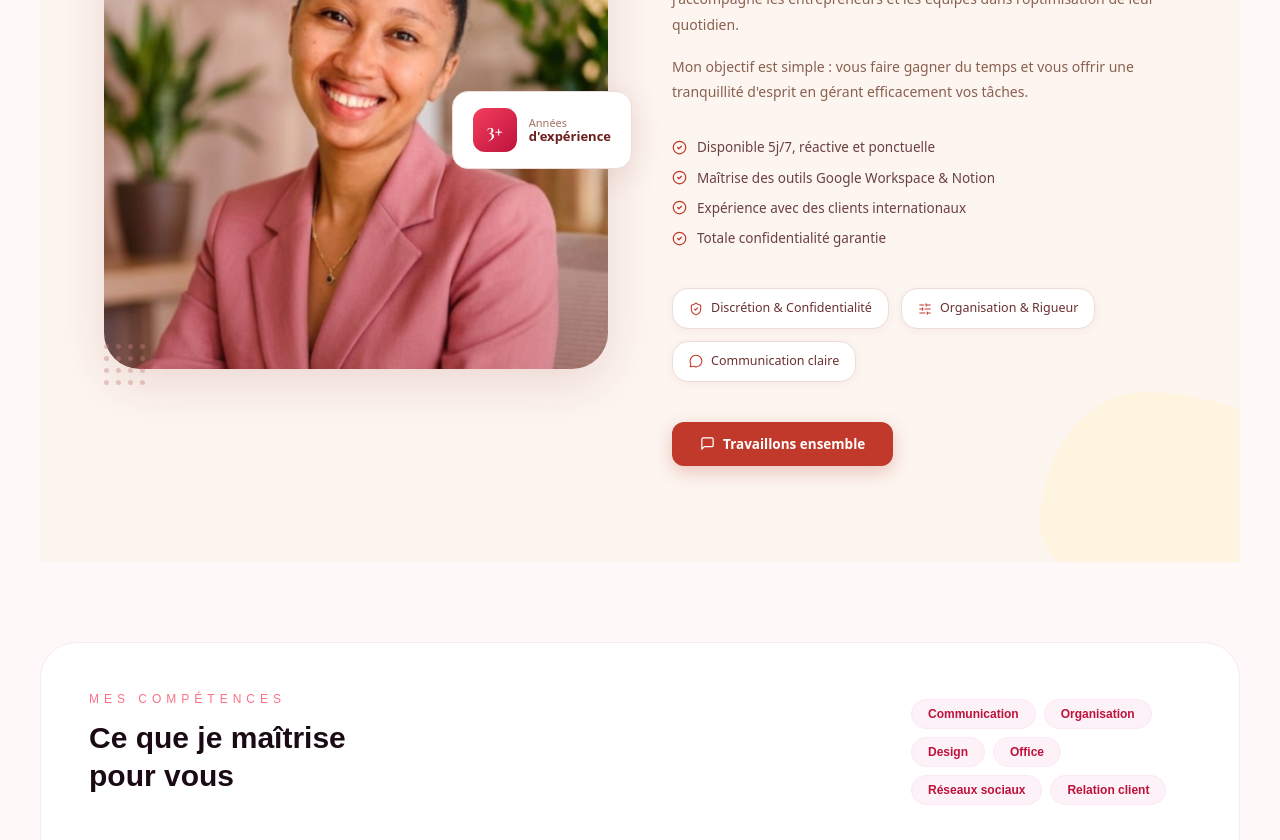
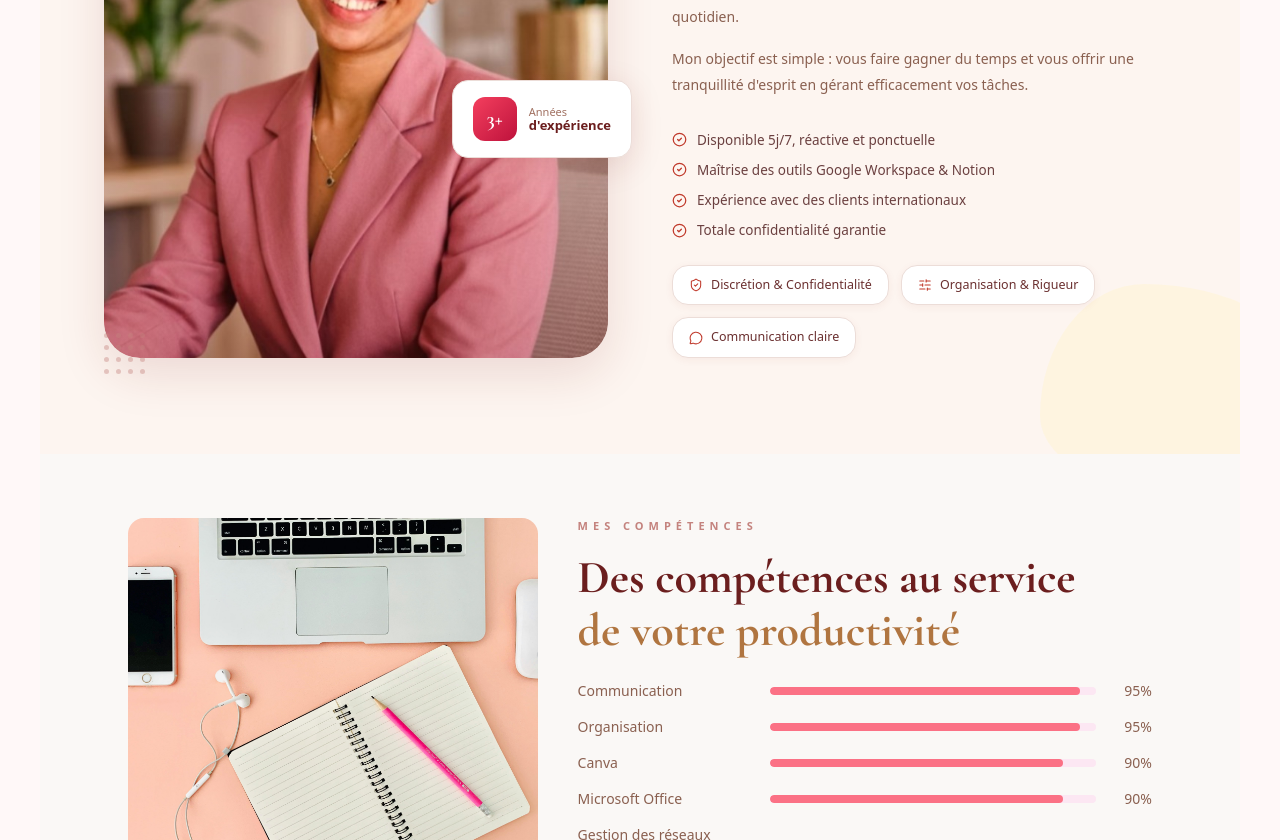
Before and after one commit to EzekielaHarisoa/VirtualAssistantePortfolio, a React (Vite) app: page / in a window 1280 px wide. Shown: the part 1960-2800 px from the top of the page. Built offline with nearby package versions, Linux system fonts and the light colour scheme.

Commit message:
style: UI Service perorme

```diff
--- a/src/components/About.jsx
+++ b/src/components/About.jsx
@@ -33,11 +33,13 @@ export default function About() {
 
           {/* photo */}
           <div className="relative rounded-[36px] overflow-hidden shadow-[0_16px_48px_rgba(120,30,20,0.13)]">
-            <img
-              src={mimibien}
-              alt="Alexandra"
-              className="w-full h-[500px] object-cover object-top"
-            />
+           <div className="relative rounded-[36px] overflow-hidden shadow-[0_16px_48px_rgba(120,30px,20px,0.13)] h-full min-h-[520px]">
+              <img
+                src={mimibien}
+                alt="Alexandra"
+                className="w-full h-full object-cover object-top"
+              />
+           </div>
             <div className="absolute inset-0 bg-gradient-to-t from-[#6b1e1e]/20 via-transparent to-transparent" />
           </div>
 
@@ -55,9 +57,6 @@ export default function About() {
             </div>
           </div>
 
-
-
-          {/* Points décoratifs */}
           <div className="absolute -bottom-4 left-0 grid grid-cols-4 gap-[7px] opacity-40 pointer-events-none">
             {Array.from({ length: 16 }).map((_, i) => (
               <div key={i} className="w-[5px] h-[5px] rounded-full bg-[#c4837e]" />
@@ -83,7 +82,7 @@ export default function About() {
           </h2>
 
           {/* Séparateur */}
-          <div className="flex items-center gap-3 mb-6">
+          <div className="flex items-center gap-3 mb-4">
             <div className="h-[2px] w-10 bg-gradient-to-r from-[#c0392b] to-[#e08070] rounded-full" />
             <div className="h-[2px] w-3 bg-[#e0c0b8] rounded-full" />
           </div>
@@ -98,7 +97,7 @@ export default function About() {
             une tranquillité d&apos;esprit en gérant efficacement vos tâches.
           </p>
 
-          <ul className="space-y-2.5 mb-10">
+          <ul className="space-y-2.5 mb-6">
             {checklist.map((item) => (
               <li key={item} className="flex items-center gap-2.5">
                 <CheckCircle2 size={15} className="text-[#c0392b] shrink-0" strokeWidth={2} />
@@ -108,7 +107,7 @@ export default function About() {
           </ul>
 
           {/* Traits / Pills */}
-          <div className="flex flex-wrap gap-3 mb-10">
+          <div className="flex flex-wrap gap-3 ">
             {traits.map(({ icon: Icon, label }) => (
               <div
                 key={label}
@@ -120,13 +119,7 @@ export default function About() {
             ))}
           </div>
 
-          {/* CTA */}
-          <button className="flex items-center gap-2 bg-[#c0392b] hover:bg-[#a93226] transition-colors text-white font-sans font-semibold text-[13.5px] px-7 py-3 rounded-xl border-0 cursor-pointer shadow-[0_6px_18px_rgba(180,50,30,0.25)]">
-            <svg width="15" height="15" viewBox="0 0 24 24" fill="none" stroke="currentColor" strokeWidth="2" strokeLinecap="round" strokeLinejoin="round">
-              <path d="M21 15a2 2 0 0 1-2 2H7l-4 4V5a2 2 0 0 1 2-2h14a2 2 0 0 1 2 2z"/>
-            </svg>
-            Travaillons ensemble
-          </button>
+
         </div>
 
       </div>
--- a/src/components/Projects.jsx
+++ b/src/components/Projects.jsx
@@ -1,50 +1,178 @@
+import { useRef, useEffect } from "react";
+
 const projects = [
   {
     title: "Gestion administrative",
-    image:
-      "https://images.unsplash.com/photo-1516321318423-f06f85e504b3?q=80&w=1200&auto=format&fit=crop",
+    description: "Organisation, suivi de dossiers, rédaction de documents professionnels.",
+    tag: "Admin",
+    image: "https://images.unsplash.com/photo-1516321318423-f06f85e504b3?q=80&w=1200&auto=format&fit=crop",
   },
   {
     title: "Gestion réseaux sociaux",
-    image:
-      "https://images.unsplash.com/photo-1516321497487-e288fb19713f?q=80&w=1200&auto=format&fit=crop",
+    description: "Création de contenu, planning éditorial, animation de communauté.",
+    tag: "Social Media",
+    image: "https://images.unsplash.com/photo-1516321497487-e288fb19713f?q=80&w=1200&auto=format&fit=crop",
   },
   {
     title: "Suivi & Reporting",
-    image:
-      "https://images.unsplash.com/photo-1551288049-bebda4e38f71?q=80&w=1200&auto=format&fit=crop",
+    description: "Tableaux de bord, rapports hebdomadaires, analyse de performance.",
+    tag: "Reporting",
+    image: "https://images.unsplash.com/photo-1551288049-bebda4e38f71?q=80&w=1200&auto=format&fit=crop",
+  },
+  {
+    title: "Gestion administrative",
+    description: "Organisation, suivi de dossiers, rédaction de documents professionnels.",
+    tag: "Admin",
+    image: "https://images.unsplash.com/photo-1516321318423-f06f85e504b3?q=80&w=1200&auto=format&fit=crop",
+  },
+  {
+    title: "Gestion réseaux sociaux",
+    description: "Création de contenu, planning éditorial, animation de communauté.",
+    tag: "Social Media",
+    image: "https://images.unsplash.com/photo-1516321497487-e288fb19713f?q=80&w=1200&auto=format&fit=crop",
+  },
+  {
+    title: "Suivi & Reporting",
+    description: "Tableaux de bord, rapports hebdomadaires, analyse de performance.",
+    tag: "Reporting",
+    image: "https://images.unsplash.com/photo-1551288049-bebda4e38f71?q=80&w=1200&auto=format&fit=crop",
   },
 ];
 
 export default function Projects() {
+  const trackRef = useRef(null);
+
+  useEffect(() => {
+    const track = trackRef.current;
+    if (!track) return;
+
+    let animId;
+    let paused = false;
+    let pos = 0;
+    const speed = 0.5;
+
+    const step = () => {
+      if (!paused) {
+        pos += speed;
+        const half = track.scrollWidth / 2;
+        if (pos >= half) pos = 0;
+        track.style.transform = `translateX(-${pos}px)`;
+      }
+      animId = requestAnimationFrame(step);
+    };
+
+    animId = requestAnimationFrame(step);
+
+    const pause = () => { paused = true; };
+    const resume = () => { paused = false; };
+
+    track.addEventListener("mouseenter", pause);
+    track.addEventListener("mouseleave", resume);
+
+    return () => {
+      cancelAnimationFrame(animId);
+      track.removeEventListener("mouseenter", pause);
+      track.removeEventListener("mouseleave", resume);
+    };
+  }, []);
+
   return (
-    <section className="py-20">
-      <p className="uppercase tracking-[5px] text-sm text-rose-400 mb-4">
+    <section className="py-24 overflow-hidden">
+
+      {/* En-tête */}
+      <div className="px-6 flex flex-col md:flex-row md:items-end justify-between gap-6 mb-14">
+        <div>
+          <p className="uppercase tracking-[5px] text-[11px] font-semibold font-sans text-[#c4837e] mb-4">
             Projets récents
           </p>
+         <h2
+            className="text-[clamp(28px,4vw,46px)] font-bold text-[#6b1e1e] leading-[1.15] mb-6"
+            style={{ fontFamily: "'Cormorant Garamond', Georgia, serif" }}
+          >            Quelques<br />
+           <span className="text-[#b07540]">réalisations</span>
+          </h2>
+        </div>
+        <div className="flex items-center gap-3 bg-pink-50 border border-pink-100 rounded-2xl px-5 py-3 self-start md:self-auto">
+          <span className="text-3xl font-bold text-rose-400">3</span>
+          <span className="text-sm text-gray-400 leading-tight">
+            projets<br />réalisés
+          </span>
+        </div>
+      </div>
 
-      <h2 className="text-5xl font-bold mb-12">
-        Quelques réalisations
-      </h2>
+      {/* Carrousel */}
+      <div className="relative w-full overflow-hidden">
+        {/* Fondu bords gauche et droit */}
+        <div className="absolute left-0 top-0 bottom-0 w-20 z-10 pointer-events-none"
+          style={{ background: "linear-gradient(to right, #faf8f6, transparent)" }} />
+        <div className="absolute right-0 top-0 bottom-0 w-20 z-10 pointer-events-none"
+          style={{ background: "linear-gradient(to left, #faf8f6, transparent)" }} />
 
-      <div className="grid md:grid-cols-2 lg:grid-cols-3 gap-8">
-        {projects.map((project) => (
         <div
-            key={project.title}
-            className="bg-white rounded-[35px] overflow-hidden border border-pink-100 shadow-sm hover:-translate-y-2 transition"
+          ref={trackRef}
+          className="flex gap-6 w-max py-4"
+          style={{ willChange: "transform" }}
         >
+          {projects.map((project, i) => (
+            <div
+              key={i}
+              className="group relative bg-white rounded-[28px] overflow-hidden border border-pink-100 flex-shrink-0 w-[320px] flex flex-col shadow-sm hover:-translate-y-2 transition-transform duration-300"
+            >
+              {/* Image */}
+              <div className="relative overflow-hidden h-52">
                 <img
                   src={project.image}
                   alt={project.title}
-              className="h-64 w-full object-cover"
+                  className="w-full h-full object-cover transition-transform duration-700 group-hover:scale-105"
                 />
+                <div className="absolute inset-0 bg-rose-900/0 group-hover:bg-rose-900/20 transition-all duration-500" />
+                <span
+                   className=" font-sans absolute top-4 left-4 bg-rose-100/90 backdrop-blur-sm text-[#c0392b] text-[10px] font-semibold uppercase tracking-widest px-3 py-1.5 rounded-full border border-rose-100">
+                  {project.tag}
+                </span>
+                <span className="absolute top-4 right-4 w-8 h-8 rounded-full bg-rose-400/60 text-rose-100/90 text-xs font-bold flex items-center justify-center">
+                  {String((i % 3) + 1).padStart(2, "0")}
+                </span>
+              </div>
 
-            <div className="p-6">
-              <h3 className="text-xl font-bold">{project.title}</h3>
+              {/* Contenu */}
+              <div className="p-5 flex flex-col flex-1">
+                <h3
+                  className="font-bold text-[18px] text-[#5a1a1a] mb-2 leading-tight"
+                  style={{ fontFamily: "'Cormorant Garamond', Georgia, serif" }}
+                >
+                  {project.title}
+                </h3>
+                <p className="font-sans text-[13px] text-[#8a6050] leading-[1.7]">
+                  {project.description}
+                </p>
+                <div className="flex items-center justify-between mt-4 pt-4 border-t border-pink-50">
+                  <div className="flex gap-1">
+                    <span className="w-2 h-2 rounded-full bg-rose-300" />
+                    <span className="w-2 h-2 rounded-full bg-rose-200" />
+                    <span className="w-2 h-2 rounded-full bg-rose-100" />
+                  </div>
+                  <button className="text-xs font-semibold text-rose-400/60 hover:text-rose-600 flex items-center gap-1 transition-colors">
+                    Voir plus
+                    <svg className="w-3.5 h-3.5" fill="none" viewBox="0 0 24 24" stroke="currentColor" strokeWidth={2}>
+                      <path strokeLinecap="round" strokeLinejoin="round" d="M9 5l7 7-7 7" />
+                    </svg>
+                  </button>
+                </div>
               </div>
             </div>
           ))}
         </div>
+      </div>
+
+      {/* Séparateur */}
+      <div className="px-6 mt-14 flex items-center gap-4">
+        <div className="flex-1 h-px bg-pink-100" />
+        <span className="text-xs text-rose-300 font-medium uppercase tracking-widest">
+          Et bien plus à venir
+        </span>
+        <div className="flex-1 h-px bg-pink-100" />
+      </div>
     </section>
   );
 }
--- a/src/components/Services.jsx
+++ b/src/components/Services.jsx
@@ -171,7 +171,7 @@ export default function Services() {
                   {service.desc}
                 </p>
 
-                {/* Lien discret */}
+                {/* Lien  */}
                 <div
                   className="flex items-center gap-1.5 mt-5 transition-all duration-200"
                   style={{ opacity: isHovered ? 1 : 0, transform: isHovered ? "translateX(0)" : "translateX(-6px)" }}
--- a/src/components/Skills.jsx
+++ b/src/components/Skills.jsx
@@ -1,71 +1,57 @@
 import { useEffect, useState } from "react";
-import photo from "../assets/mimibien.jpeg";
+import photo from "../assets/desktop.jpg";
 
 const skills = [
-  { name: "Communication", value: 95, icon: "💬" },
-  { name: "Organisation", value: 95, icon: "✅" },
-  { name: "Canva", value: 90, icon: "🎨" },
-  { name: "Microsoft Office", value: 90, icon: "📄" },
-  { name: "Gestion réseaux sociaux", value: 85, icon: "📲" },
-  { name: "Relation client", value: 90, icon: "🤝" },
-];
-
-const tags = [
-  "Communication", "Organisation", "Design",
-  "Office", "Réseaux sociaux", "Relation client"
+  { name: "Communication", value: 95 },
+  { name: "Organisation", value: 95 },
+  { name: "Canva", value: 90 },
+  { name: "Microsoft Office", value: 90 },
+  { name: "Gestion des réseaux sociaux", value: 85 },
+  { name: "Relation client", value: 90 },
 ];
 
 export default function Skills() {
   const [animated, setAnimated] = useState(false);
 
   useEffect(() => {
-    const timer = setTimeout(() => setAnimated(true), 300);
+    const timer = setTimeout(() => setAnimated(true), 400);
     return () => clearTimeout(timer);
   }, []);
 
   return (
-    <section className="py-20">
-      <div className="bg-white rounded-[36px] p-12 border border-pink-100">
+    <section className="bg-[#faf8f6] py-16 px-8">
+      <div className="max-w-5xl mx-auto flex flex-col md:flex-row items-stretch gap-10">
 
-        {/* Top : titre + tag cloud */}
-        <div className="flex flex-wrap items-start justify-between gap-6 mb-10">
-          <div>
-            <p className="uppercase tracking-[5px] text-xs text-rose-400 mb-3">
+        {/*  gauche  */}
+        <div className="w-[100%] md:w-[40%] rounded-2xl overflow-hidden">
+          <img
+            src={photo}
+            alt="Espace de travail"
+            className="w-full h-full object-cover"
+          />
+        </div>
+
+        {/*  droite */}
+        <div className="flex-1 flex flex-col justify-center">
+          <p className="uppercase tracking-[5px] text-[11px] font-semibold font-sans text-[#c4837e] mb-4">
             Mes compétences
           </p>
-            <h2 className="text-3xl font-extrabold text-[#1a0a14] leading-tight max-w-xs">
-              Ce que je maîtrise pour vous
+           <h2
+            className="text-[clamp(28px,4vw,46px)] font-bold text-[#6b1e1e] leading-[1.15] mb-6"
+            style={{ fontFamily: "'Cormorant Garamond', Georgia, serif" }}
+          >
+             Des compétences au service<br />
+            <span className="text-[#b07540]">de votre productivité</span>
           </h2>
-          </div>
-          <div className="flex flex-wrap gap-2 max-w-[280px] pt-2">
-            {tags.map(tag => (
-              <span
-                key={tag}
-                className="bg-pink-50 border border-pink-100 rounded-full px-4 py-1.5 text-xs font-semibold text-rose-700 hover:bg-pink-100 hover:-translate-y-0.5 transition-all duration-200 cursor-default"
-              >
-                {tag}
+
+          <div className="flex flex-col gap-4">
+            {skills.map((skill, i) => (
+              <div key={skill.name} className="flex items-center gap-4">
+                <span className="text-sm font-sans  text-[#8a6050] w-44 flex-shrink-0">
+                  {skill.name}
                 </span>
-            ))}
-          </div>
-        </div>
 
-        <hr className="border-pink-100 mb-9" />
-
-        {/* Grille de cartes */}
-        <div className="grid grid-cols-2 md:grid-cols-3 gap-4 mb-9">
-          {skills.map((skill, i) => (
-            <div
-              key={skill.name}
-              className="bg-pink-50/60 border border-pink-100 rounded-[20px] p-5 flex flex-col gap-3 hover:border-rose-300 hover:-translate-y-1 hover:shadow-lg transition-all duration-200"
-            >
-              <div className="flex justify-between items-center">
-                <span className="text-2xl">{skill.icon}</span>
-                <span className="text-xs font-bold text-white bg-rose-400 rounded-full px-2.5 py-0.5">
-                  {skill.value}%
-                </span>
-              </div>
-              <p className="text-sm font-bold text-[#2d1b2e]">{skill.name}</p>
-              <div className="w-full h-1.5 bg-pink-100 rounded-full overflow-hidden">
+                <div className="flex-1 h-2 bg-pink-100 rounded-full overflow-hidden">
                   <div
                     className="h-full bg-rose-400 rounded-full transition-all duration-1000 ease-out"
                     style={{
@@ -74,22 +60,12 @@ export default function Skills() {
                     }}
                   />
                 </div>
+
+                <span className="text-sm font-sans  text-[#8a6050] w-10 text-right  flex-shrink-0">
+                  {skill.value}%
+                </span>
               </div>
             ))}
-        </div>
-
-        {/* Bande profil en bas */}
-        <div className="flex items-center gap-4 bg-pink-50 rounded-[20px] px-6 py-4">
-          <div className="w-12 h-12 rounded-full overflow-hidden border-2 border-pink-200 flex-shrink-0">
-            <img src={photo} alt="Portrait" className="w-full h-full object-cover" />
-          </div>
-          <div className="flex-1">
-            <p className="text-sm font-bold text-[#2d1b2e]">Assistante virtuelle polyvalente</p>
-            <p className="text-xs text-rose-400 mt-0.5">3 ans d'expérience · Télétravail · Francophone</p>
-          </div>
-          <div className="flex items-center gap-2">
-            <span className="w-2 h-2 rounded-full bg-green-500 animate-pulse" />
-            <span className="text-xs font-semibold text-green-700">Disponible</span>
           </div>
         </div>
 
--- a/src/pages/Home.jsx
+++ b/src/pages/Home.jsx
@@ -16,8 +16,8 @@ export default function Home() {
         <Services />
         <About />
         <Skills />
+        <Projects />
         <Testimonials />
-        <Projects />
       </div>
       <CTA />
       <Footer />
```
Also changed, not shown: src/assets/desktop.jpg (added). Lines whose indentation alone changed are shown as unchanged.
